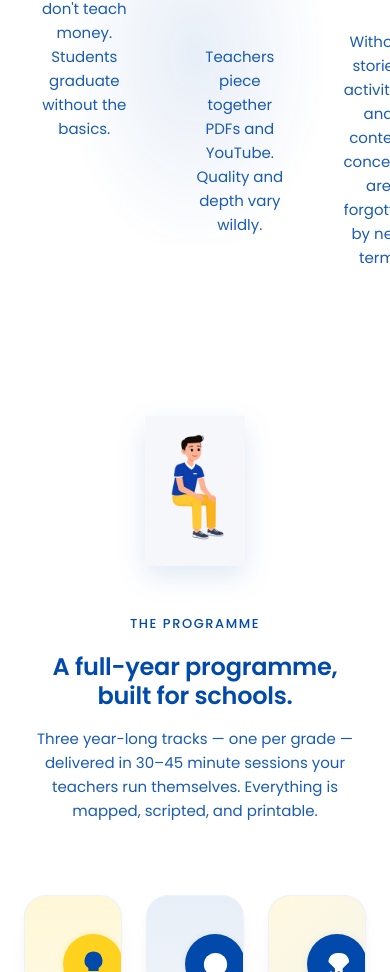
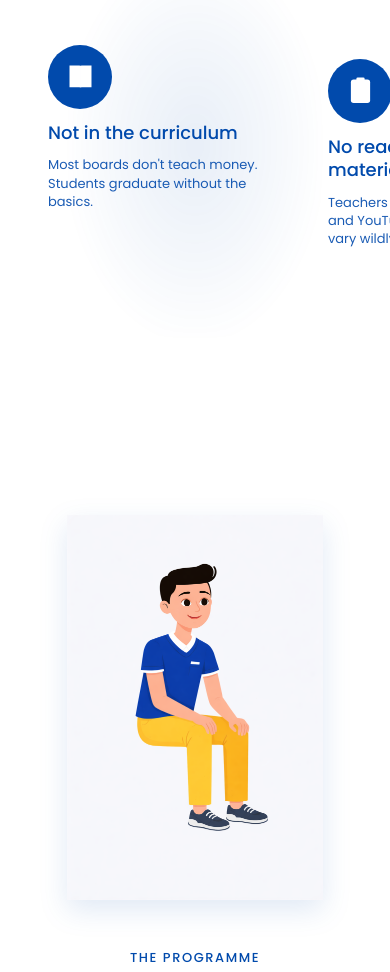
Before and after one commit to pocketed26-ops/final-web, a Next.js app: page / in a window 390 px wide. Shown: the part 1739-2711 px from the top of the page. Built offline with nearby package versions, Linux system fonts and the light colour scheme.

Commit message:
mobile view updated

```diff
--- a/app/globals.css
+++ b/app/globals.css
@@ -337,13 +337,27 @@ html.no-scrollbar *::-webkit-scrollbar-corner {
     padding-right: 24px !important;
   }
 
+  /* Ensure characters/images inside stacked grids don't explode in size, but leave circles alone */
+  .responsive-landing .responsive-grid img:not([style*="border-radius: 999"]) {
+    margin: 0 auto !important;
+    max-width: 75% !important;
+    height: auto !important;
+  }
+
   /* Best-in-Class Mobile Components */
   .responsive-landing .responsive-grid {
     display: flex !important;
     flex-direction: column !important;
     align-items: center !important;
+    width: 100% !important;
+    max-width: 100% !important;
     gap: 48px !important;
     text-align: center !important;
+  }
+
+  .responsive-landing .responsive-grid > div {
+    width: 100% !important;
+    max-width: 100% !important;
   }
 
   /* Guru Switcher - Horizontal Scroll on Mobile */
@@ -352,6 +366,42 @@ html.no-scrollbar *::-webkit-scrollbar-corner {
   }
   .responsive-landing .mobile-pills-row::-webkit-scrollbar {
     display: none;
+  }
+
+  /* Square Card Carousel on Mobile */
+  .responsive-landing .mobile-square-carousel {
+    display: flex !important;
+    overflow-x: auto !important;
+    padding: 20px 24px 40px 24px !important;
+    margin: 0 -24px !important;
+    gap: 20px !important;
+    scrollbar-width: none;
+    -ms-overflow-style: none;
+  }
+  .responsive-landing .mobile-square-carousel::-webkit-scrollbar {
+    display: none;
+  }
+  .responsive-landing .mobile-square-carousel > div {
+    flex: 0 0 260px !important;
+    min-height: 280px !important;
+    max-height: 480px !important;
+    display: flex !important;
+    flex-direction: column !important;
+    text-align: left !important;
+    padding: 24px !important;
+    gap: 12px !important;
+  }
+  .responsive-landing .mobile-square-carousel > div h3 {
+    font-size: 18px !important;
+  }
+  .responsive-landing .mobile-square-carousel > div p {
+    font-size: 13px !important;
+    line-height: 1.4 !important;
+  }
+  .responsive-landing .mobile-square-carousel > div [style*="IconCircle"] {
+    margin: 0 !important;
+    transform: scale(0.8);
+    transform-origin: left center;
   }
 
   /* CTA Buttons - Full Width Stacking */
@@ -419,4 +469,9 @@ html.no-scrollbar *::-webkit-scrollbar-corner {
     margin-top: 20px !important;
     margin-bottom: -10% !important;
   }
+  /* Ensure UI Circles are never distorted */
+  .responsive-landing .icon-circle {
+    aspect-ratio: 1 / 1 !important;
+    flex-shrink: 0 !important;
+  }
 }
--- a/components/PocketEdHomepage.tsx
+++ b/components/PocketEdHomepage.tsx
@@ -338,6 +338,7 @@ function IconCircle({ glyph, size = 56, variant = 'blueOnWhite' }: { glyph: Reac
   const glyphSize = Math.round(size * 0.52);
   return (
     <div
+      className="icon-circle"
       style={{
         width: size,
         height: size,
@@ -958,9 +959,9 @@ function ProblemSection() {
             </p>
           </div>
         </div>
-        <div style={{ display: 'grid', gridTemplateColumns: 'repeat(3, 1fr)', gap: 48, alignItems: 'flex-start' }}>
+        <div className="mobile-square-carousel" style={{ display: 'grid', gridTemplateColumns: 'repeat(3, 1fr)', gap: 48, alignItems: 'flex-start' }}>
           {points.map((p, i) => (
-            <div key={i} className="responsive-grid" style={{ display: 'flex', flexDirection: 'column', gap: 20, transform: `translateY(${p.offsetY}px)` }}>
+            <div key={i} style={{ display: 'flex', flexDirection: 'column', gap: 20, transform: `translateY(${p.offsetY}px)` }}>
               <IconCircle glyph={p.glyph} size={64} variant="blueOnWhite" />
               <h3 style={{ ...h3Style, margin: 0 }}>{p.title}</h3>
               <p style={{ ...bodyStyle, margin: 0, maxWidth: 320 }}>{p.body}</p>
@@ -1014,7 +1015,7 @@ function ProgrammeSection() {
           </p>
         </div>
       </div>
-      <div style={{ display: 'grid', gridTemplateColumns: 'repeat(3, 1fr)', gap: 24 }}>
+      <div className="mobile-square-carousel" style={{ display: 'grid', gridTemplateColumns: 'repeat(3, 1fr)', gap: 24 }}>
         {grades.map((g, i) => <GradeCard key={i} {...g} />)}
       </div>
     </Section>
@@ -1313,7 +1314,7 @@ function CurriculumCredibilitySection() {
             The curriculum is mapped session-by-session to India's national education
             and financial literacy frameworks.
           </p>
-          <div style={{ display: 'flex', flexDirection: 'column', gap: 24 }}>
+          <div className="mobile-square-carousel" style={{ display: 'flex', flexDirection: 'column', gap: 24 }}>
             {points.map((p, i) => (
               <div key={i} className="responsive-grid" style={{ display: 'grid', gridTemplateColumns: '48px 1fr', gap: 18, alignItems: 'flex-start' }}>
                 <IconCircle glyph={p.glyph} size={44} variant="blueOnWhite" />
@@ -1391,7 +1392,7 @@ function TeacherSupportSection() {
         <Character name="mr_neutral" height={140} style={{ position: 'relative', zIndex: 1, marginRight: -14 }} />
         <Character name="mrs_confident" height={130} style={{ position: 'relative', zIndex: 2 }} />
       </div>
-      <div style={{ display: 'grid', gridTemplateColumns: 'repeat(3, 1fr)', gap: 24 }}>
+      <div className="mobile-square-carousel" style={{ display: 'grid', gridTemplateColumns: 'repeat(3, 1fr)', gap: 24 }}>
         {cards.map((c, i) => (
           <div key={i} style={{
             background: '#ffffff',
```
